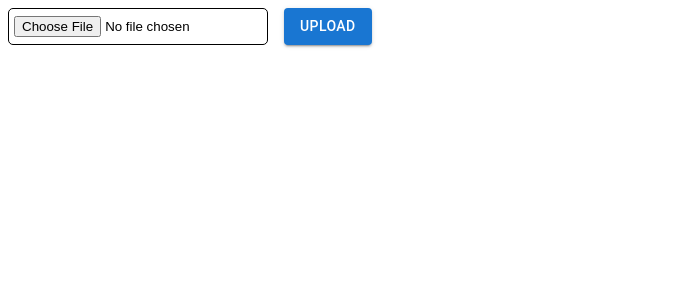
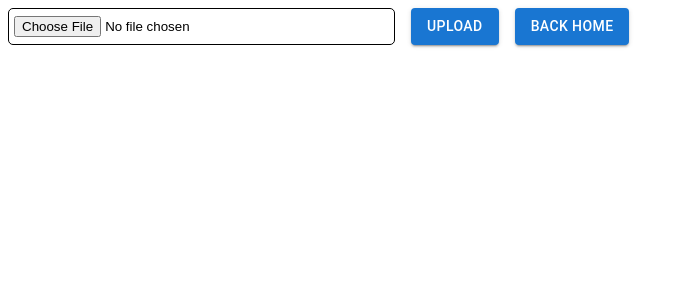
Before and after one commit to TrongNguyen101/upload-image-component, a React (Create React App) app in the folder front-end/: page /upload in a window 1280 px wide. Shown: the top 300 px of the page, without its empty margins (0-685 px from the left). Built offline with nearby package versions, Linux system fonts and the light colour scheme.

Commit message:
refactor front-end UploadImage page

```diff
--- a/front-end/src/pages/UploadImage/index.js
+++ b/front-end/src/pages/UploadImage/index.js
@@ -1,8 +1,10 @@
 import { useState } from "react";
 import { Button } from "@mui/material";
+import { useNavigate } from "react-router-dom";
 import * as UploadService from "../../services/UploadService";
 
 function UploadImagePage() {
+  const navigate = useNavigate();
   const [seleactedFile, setSelectedFile] = useState(null);
   const [preview, setPreview] = useState(null);
   const formData = new FormData();
@@ -28,10 +30,16 @@ function UploadImagePage() {
     }
   };
 
+  const handleBackHome = () => {
+    navigate("/");
+  };
+
   return (
+    <div>
       <div style={{ display: "flex", flexDirection: "row", gap: "1rem" }}>
         <div
           style={{
+            width: "380px",
             border: "1px solid black",
             display: "flex",
             alignItems: "center",
@@ -39,16 +47,29 @@ function UploadImagePage() {
             paddingLeft: "5px",
           }}
         >
-        <input type="file" accept="image/*" onChange={handleFileChange} />
-        {preview && (
-          <img src={preview} alt="preview" style={{ width: "100px" }} />
-        )}
+          <input
+            style={{ width: "100%" }}
+            type="file"
+            accept="image/*"
+            onChange={handleFileChange}
+          />
         </div>
         <div>
           <Button variant="contained" onClick={handleUpload}>
             upload
           </Button>
         </div>
+        <div>
+          <Button variant="contained" onClick={handleBackHome}>
+            back home
+          </Button>
+        </div>
+      </div>
+      <div style={{ marginTop: "1rem" }}>
+        {preview && (
+          <img src={preview} alt="preview" style={{ width: "100px" }} />
+        )}
+      </div>
     </div>
   );
 }
```
Lines whose indentation alone changed are shown as unchanged.
